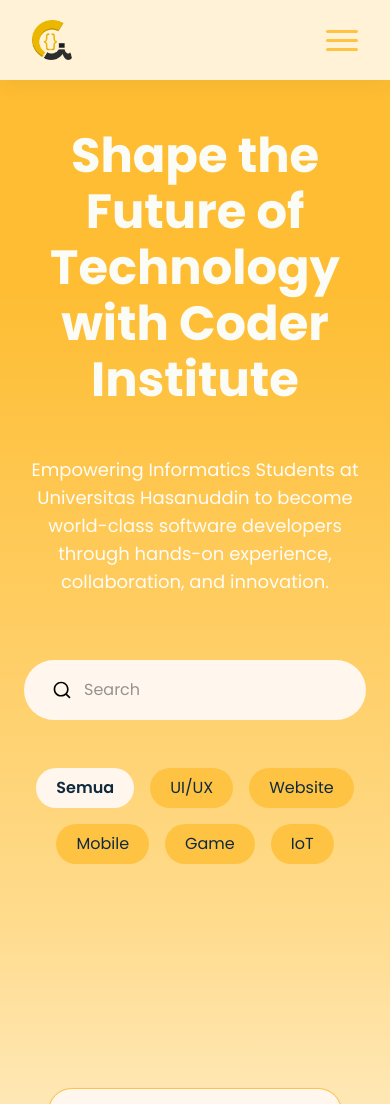
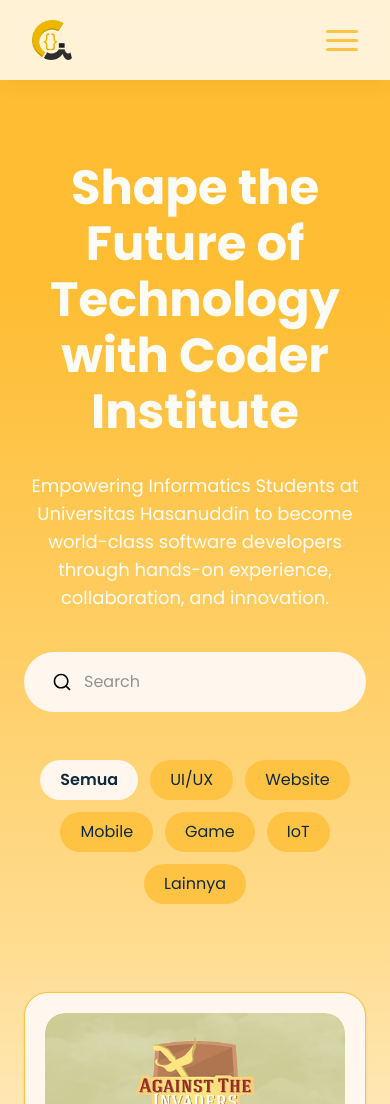
Before and after one commit to Coder-Institute-HMIF-FT-UH/website-coder-institute, a Next.js app: page /blog in a window 390 px wide. Shown: the top 1104 px of the page. Built offline with nearby package versions, Linux system fonts and the light colour scheme.

Commit message:
style(blog): adjust margin and padding for better layout consistency

```diff
--- a/src/components/blog/BlogCardGrid.tsx
+++ b/src/components/blog/BlogCardGrid.tsx
@@ -3,7 +3,7 @@
 
 const BlogCardGrid = () => {
   return (
-    <div className="blog-container mt-16">
+    <div className="blog-container mt-0 md:mt-16">
       <div className="grid w-full grid-cols-1 gap-8 md:grid-cols-2">
         {blogData.map(blog => (
           <Card key={blog.id} {...blog} />
--- a/src/components/blog/BlogFilterList.tsx
+++ b/src/components/blog/BlogFilterList.tsx
@@ -2,13 +2,21 @@
 
 import { useState } from 'react';
 
-const FILTER_OPTIONS = ['Semua', 'UI/UX', 'Website', 'Mobile', 'Game', 'IoT'];
+const FILTER_OPTIONS = [
+  'Semua',
+  'UI/UX',
+  'Website',
+  'Mobile',
+  'Game',
+  'IoT',
+  'Lainnya',
+];
 
 const BlogFilterList = () => {
   const [activeFilter, setActiveFilter] = useState('Semua');
 
   return (
-    <div className="mt-6 flex flex-wrap items-center justify-center gap-4">
+    <div className="mt-6 flex flex-wrap items-center justify-center gap-3 md:gap-4">
       {FILTER_OPTIONS.map(option => {
         const isActive = option === activeFilter;
 
--- a/src/components/blog/BlogSearchBar.tsx
+++ b/src/components/blog/BlogSearchBar.tsx
@@ -2,7 +2,7 @@
 
 const BlogSearchBar = () => {
   return (
-    <form className="mt-10 flex w-full max-w-2xl items-center gap-3 rounded-[64px] bg-[linear-gradient(0deg,var(--yellow-yellow6,#FFF7ED)_0%,var(--yellow-yellow6,#FFF7ED)_100%)] px-7 py-4.5">
+    <form className="mt-4 flex w-full max-w-2xl items-center gap-3 rounded-[64px] bg-[linear-gradient(0deg,var(--yellow-yellow6,#FFF7ED)_0%,var(--yellow-yellow6,#FFF7ED)_100%)] px-7 py-4.5 md:mt-10">
       <Image
         src="/icons/search.svg"
         alt="Ikon pencarian"
--- a/src/components/blog/BlogSection.tsx
+++ b/src/components/blog/BlogSection.tsx
@@ -5,10 +5,10 @@
 import BlogSearchBar from './BlogSearchBar';
 
 const BlogSection = () => (
-  <section className="flex min-h-[270vh] w-full flex-col items-center px-6 pt-32 pb-20 md:pt-36 md:pb-20">
-    <div className="flex w-full flex-col items-center gap-40">
-      <div className="flex min-h-[70vh] w-full flex-col items-center justify-center gap-6 text-center">
-        <div className="flex flex-col items-center gap-12">
+  <section className="flex min-h-[270vh] w-full flex-col items-center px-6 pt-[18vh] pb-20 md:pt-36 md:pb-20">
+    <div className="flex w-full flex-col items-center gap-20 md:gap-28">
+      <div className="flex min-h-[90vh] w-full flex-col items-center justify-center gap-6 text-center md:min-h-[70vh]">
+        <div className="flex flex-col items-center gap-8 md:gap-12">
           <BlogHeroTitle />
           <BlogHeroDescription />
         </div>
--- a/src/styles/blog.css
+++ b/src/styles/blog.css
@@ -11,6 +11,8 @@
   transform: translateX(-50%);
 }
 
+/* Aktifkan hanya pada layar md ke atas (768px+) */
+@media (min-width: 768px) {
   .blog-container {
     padding-left: clamp(24px, 5vw, 48px);
     padding-right: clamp(24px, 5vw, 48px);
@@ -18,3 +20,4 @@
     margin-right: auto;
     max-width: 1440px;
   }
+}
```
Lines whose indentation alone changed are shown as unchanged.
